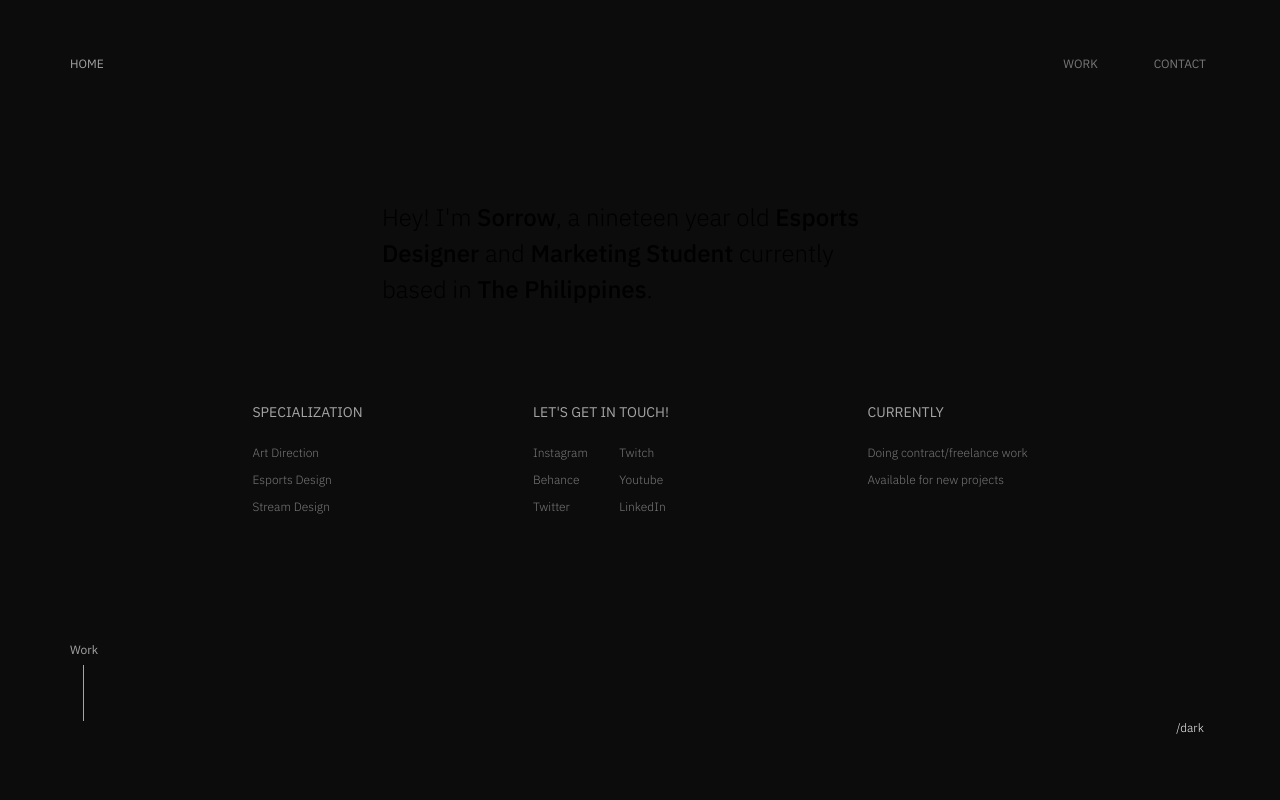
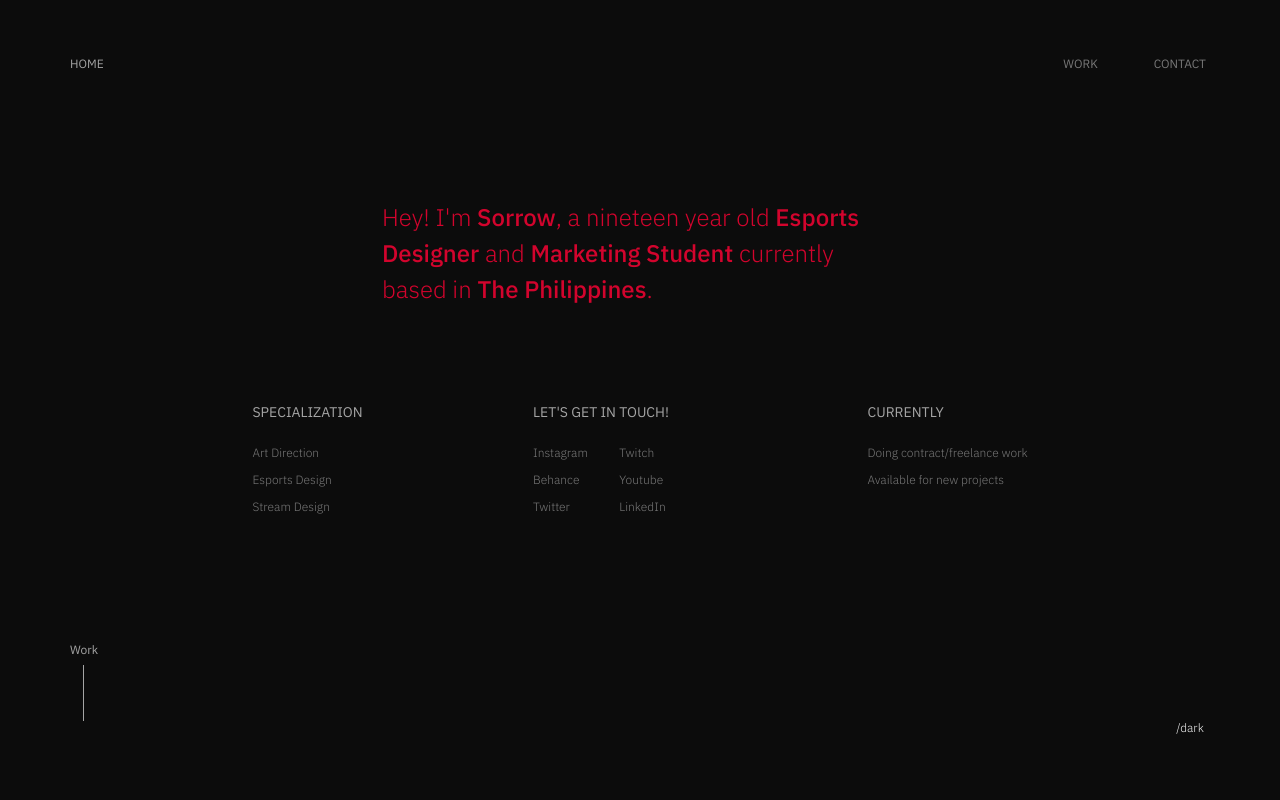
Before and after one commit to SorrowGuerrero/MyPort, a Next.js app: page / in a window 1280 px wide. Shown: the top 800 px of the page. Built offline with nearby package versions, Linux system fonts and the light colour scheme.

Commit message:
TYPO NANAMAN

```diff
--- a/styles/globals.scss
+++ b/styles/globals.scss
@@ -27,13 +27,13 @@ button {
 }
 
 .light {
-	--about-color: ##D2042D;
+	--about-color: #D2042D;
 	--primary-color: #F5F5F5;
 	--secondary-color: #5f5f5f;
 	--tertiary-color: #848484;
 }
 .dark {
-	--about-color: ##D2042D;
+	--about-color: #D2042D;
 	--primary-color: #0C0C0C;
 	--secondary-color: #a5a5a5;
 	--tertiary-color: #787878;
```
